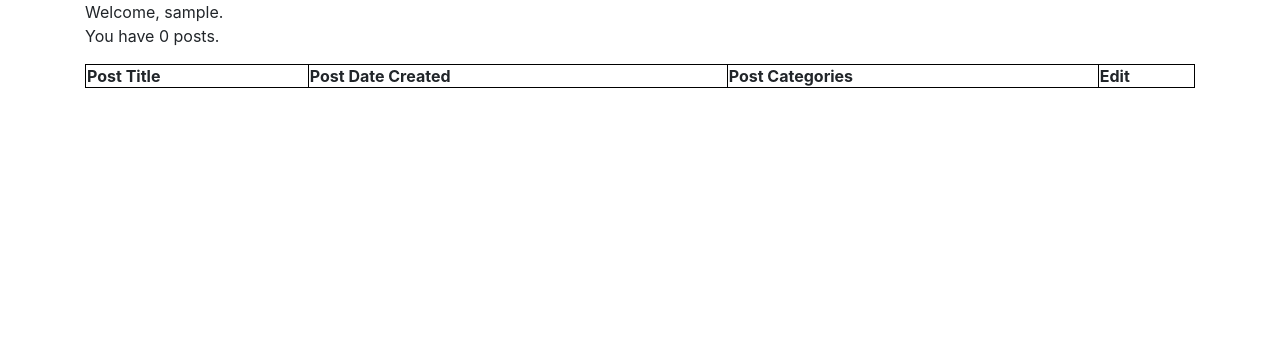
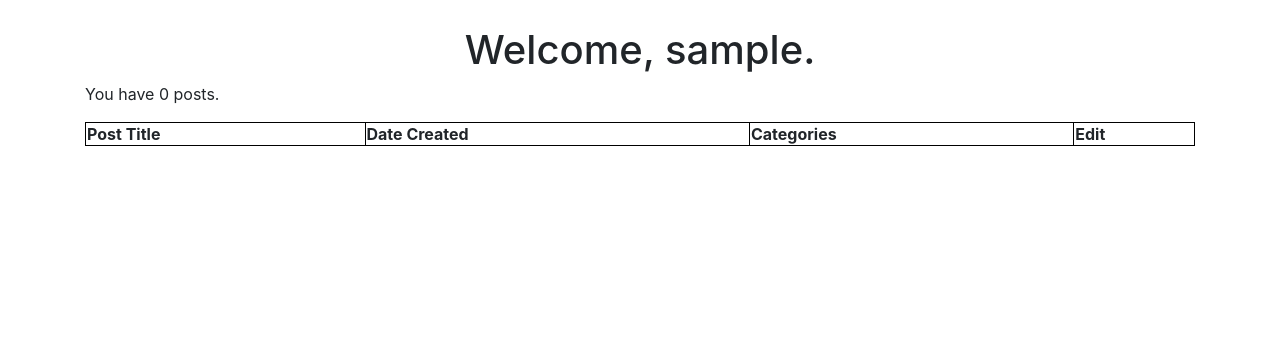
Before and after one commit to ScottEvansDBCA/readit, a Django app: page /blog/account in a window 1280 px wide. Shown: the part 56-420 px from the top of the page. Run offline with Django 3.2, Linux system fonts and the light colour scheme; the visitor is signed in with stand-in values (Sample User, id 1); data that the repository does not hold is empty; some libraries are stand-ins or nearby versions.

Commit message:
Minor tweaks on appearance

```diff
--- a/blog/forms.py
+++ b/blog/forms.py
@@ -2,7 +2,7 @@ from django import forms
 from .models import Post
 
 class PostForm(forms.ModelForm):
-    category_csv = forms.CharField(required=True)
+    category_csv = forms.CharField(required=True, label='Categories (comma serparated)')
 
     class Meta:
         model = Post
--- a/blog/templates/blogs/account.html
+++ b/blog/templates/blogs/account.html
@@ -31,11 +31,11 @@
         </div>
     </nav>
 
-    <div class="container">
+    <div class="container" style="margin-top:2%;">
         {% if user.is_authenticated %}
             <a href="{% url 'blog:profile_view' %}" style="position:fixed;bottom:10px;right:80px;"><i class="fas fa-user-circle fa-4x"></i></a>
             <a href="{% url 'blog:new_post' %}"style="position:fixed;bottom:10px;right:10px;" ><i class="fas fa-pen-square fa-4x"></i></a>
-            Welcome, {{ user.get_username }}.
+            <h1 style="text-align:center;">Welcome, {{ user.get_username }}.</h1>
 
             {% if posts.count == 1 %}
                 <p>You have 1 post.</p>
@@ -46,8 +46,8 @@
             <table style="width:100%; border: 1px solid black;">
                     <tr>
                         <th style="border: 1px solid black;">Post Title</th>
-                        <th style="border: 1px solid black;">Post Date Created</th>
-                        <th style="border: 1px solid black;">Post Categories</th>
+                        <th style="border: 1px solid black;">Date Created</th>
+                        <th style="border: 1px solid black;">Categories</th>
                         <th style="border: 1px solid black;">Edit</th>
                     </tr>
                     {% for post in posts %}
--- a/blog/templates/blogs/categories.html
+++ b/blog/templates/blogs/categories.html
@@ -31,12 +31,12 @@
         </div>
     </nav>
 
-    <div class="container">
-        <h1>All blog categories</h1>
+    <div class="container" style="margin-top:2%">
+        <h1 style="text-align:center;">All blog categories</h1>
         {% if all_categories_list %}
         <ul>
             {% for category in all_categories_list %}
-            <li><a href="{% url 'blog:category' category.id %}">{{ category.name|title }}</a></li>
+            <li style="font-size:20px;"><a href="{% url 'blog:category' category.id %}">{{ category.name|title }}</a></li>
             {% endfor %}
         </ul>
         {% else %}
--- a/blog/templates/blogs/category.html
+++ b/blog/templates/blogs/category.html
@@ -31,13 +31,13 @@
         </div>
     </nav>
 
-    <div class="container">
+    <div class="container" style="margin-top:2%;">
 
-        <h1>{{ category.name|title }}</h1>
+        <h1 style="text-align:center;">{{ category.name|title }}</h1>
         <p>
             <ul>
                 {% for post in category.post_set.all %}
-                    <li><a href="{% url 'blog:detail' post.id %}" >{{ post.title }} </a></li>
+                    <li style="font-size:20px;"><a href="{% url 'blog:detail' post.id %}" >{{ post.title|title }} </a></li>
                 {% endfor %}
             </ul>
         </p>
--- a/blog/templates/blogs/createpost.html
+++ b/blog/templates/blogs/createpost.html
@@ -34,7 +34,7 @@
         </div>
     </nav>
     {% load crispy_forms_tags %}
-    <div class="container">
+    <div class="container" style="margin-top:2%">
         {% if user.is_authenticated %}
             <a href="{% url 'blog:profile_view' %}" style="position:fixed;bottom:10px;right:80px;"><i class="fas fa-user-circle fa-4x"></i></a>
             <a href="{% url 'blog:new_post' %}"style="position:fixed;bottom:10px;right:10px;" ><i class="fas fa-pen-square fa-4x"></i></a>
--- a/blog/templates/blogs/delete.html
+++ b/blog/templates/blogs/delete.html
@@ -31,12 +31,12 @@
         </div>
     </nav>
 
-    <div class="container">
+    <div class="container" style="margin-top:2%;">
         {% if user.is_authenticated %}
             <a href="{% url 'blog:profile_view' %}" style="position:fixed;bottom:10px;right:80px;"><i class="fas fa-user-circle fa-4x"></i></a>
             <a href="{% url 'blog:new_post' %}"style="position:fixed;bottom:10px;right:10px;" ><i class="fas fa-pen-square fa-4x"></i></a>
-            {% if user.get_username == post.create_by %}
-                <h1 style='color:red;'>Delete {{ post.title }}</h1>
+            {% if user.get_username == post.create_by.username %}
+                <h1 style='color:red;text-align:center;'>Delete '{{ post.title }}'</h1>
                 <h4>Are you sure you would like to delete this post?</h4>
                 <form method="POST" action="{% url 'blog:delete' post.pk %}">
                     {% csrf_token %}
--- a/blog/templates/blogs/index.html
+++ b/blog/templates/blogs/index.html
@@ -33,8 +33,6 @@
 
     <div class="container" style="margin-top:2%;">
 
-
-
         {% if user.is_authenticated %}
             <h1 style="text-align:center;">Welcome to Readit {{user.get_username|title }}.</h1>
             <a href="{% url 'blog:profile_view' %}" style="position:fixed;bottom:10px;right:80px;"><i class="fas fa-user-circle fa-4x"></i></a>
@@ -49,7 +47,7 @@
         {% if latest_posts_list %}
         <ul style="margin-top:3%;">
         {% for post in latest_posts_list %}
-            <li><a href="{% url 'blog:detail' post.id %}"><div class="container-for-post" style="width:80%;"><h5>{{ post.title }}</h5>
+            <li><a href="{% url 'blog:detail' post.id %}"><div class="container-for-post" style="width:80%;"><h5>{{ post.title|title }}</h5>
                 <div class="container" style="overflow:hidden;color:grey;font-size:12px;"><div class="a" style="text-align: left;float:left;">Posted: {{ post.create_date }}</div><div class="b" style="text-align: right;overflow:hidden">By: {{ post.create_by }}</div></div>
                 </div></a>
             </li>
```
Also changed, not shown: blog/templates/blogs/editpost.html (+3 -4 lines), blog/templates/blogs/post.html (+11 -11 lines).
